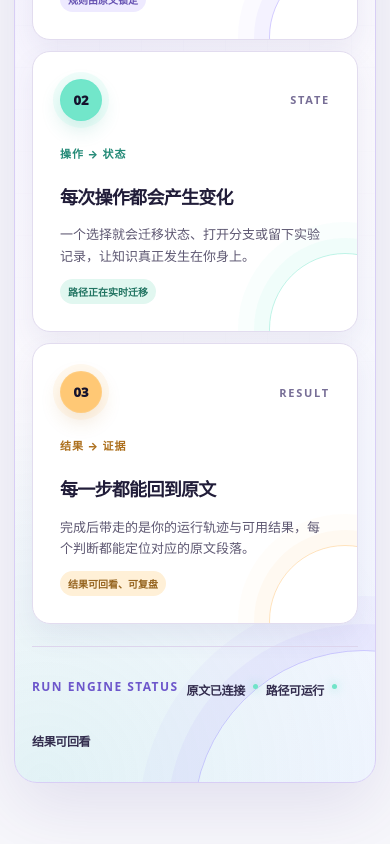
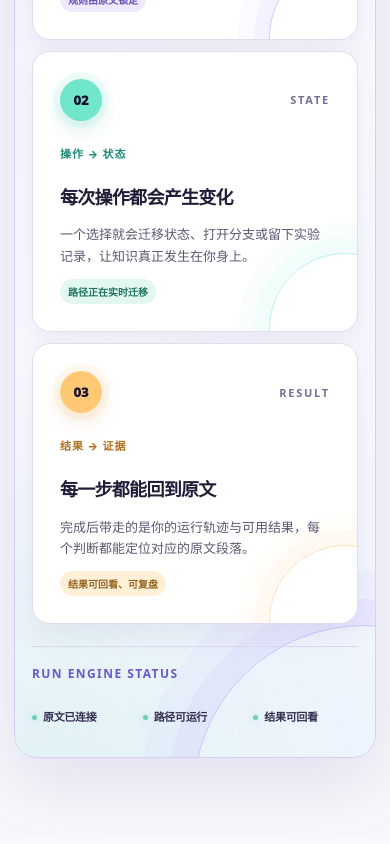
Before and after one commit to zackyao02/run, a Next.js app: page / in a window 390 px wide. Shown: the part 3959-4803 px from the top of the page. Built offline with nearby package versions, Linux system fonts and the light colour scheme; no server answers; the database is empty.

Commit message:
fix mobile engine status layout

```diff
--- a/app/globals.css
+++ b/app/globals.css
@@ -878,7 +878,11 @@ img, svg, video { max-width: 100%; }
   .principles-flow { grid-template-columns: 1fr; gap: 11px; }
   .principle-card { min-height: 205px; padding: 18px; border-radius: 18px; }
   .principle-copy strong { font-size: 18px; }
-  .principles-footer { gap: 8px; line-height: 1.5; }
+  .principles-footer { display: grid; grid-template-columns: repeat(3, minmax(0, 1fr)); gap: 9px 6px; align-items: center; line-height: 1.5; }
+  .principles-footer > span { grid-column: 1 / -1; }
+  .principles-footer > strong { display: inline-flex; align-items: center; gap: 6px; min-width: 0; font-size: 11px; white-space: nowrap; }
+  .principles-footer > strong::before { content: ""; width: 5px; height: 5px; flex: 0 0 5px; border-radius: 50%; background: #70cdb8; box-shadow: 0 0 8px rgba(112, 205, 184, .55); }
+  .principles-footer > i { display: none; }
 
   /* Shared run headers, cards and evidence drawers */
   .demo-topbar, .sim-source-top { align-items: flex-start; flex-wrap: wrap; }
```
